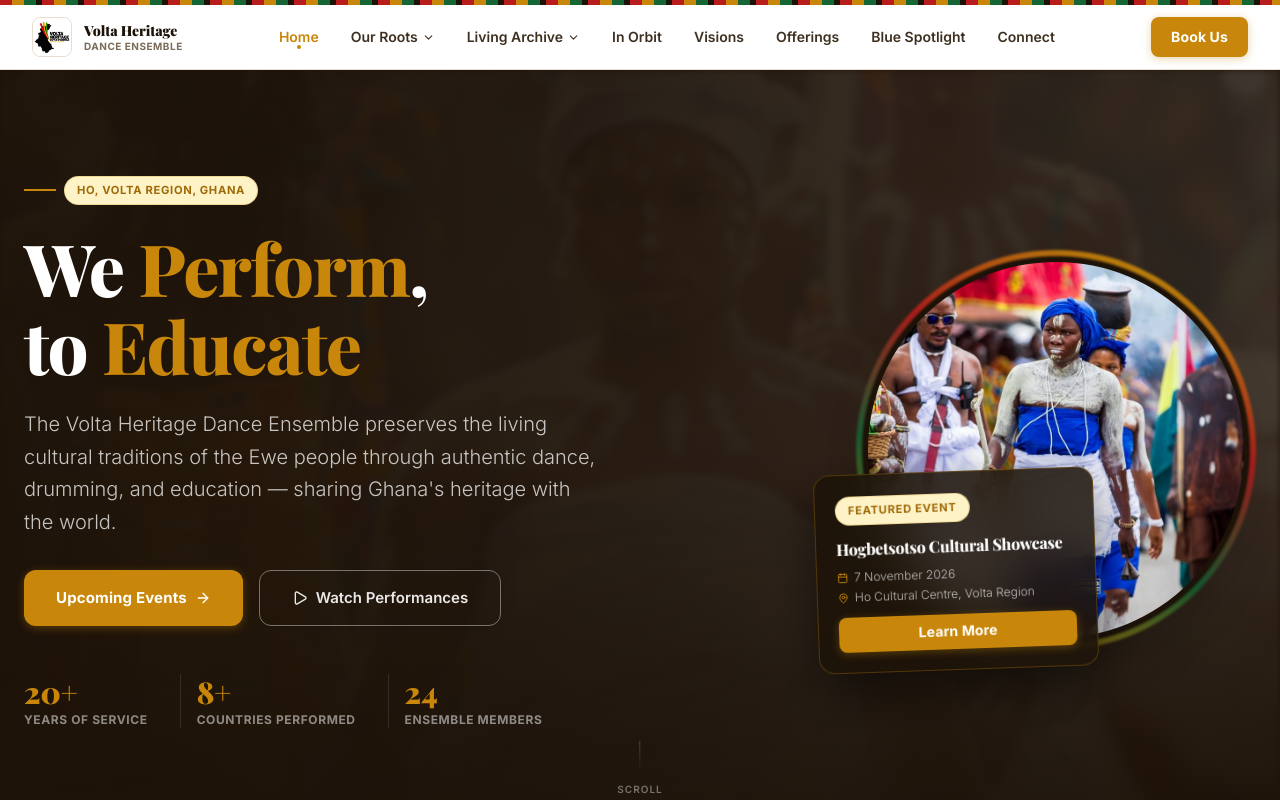
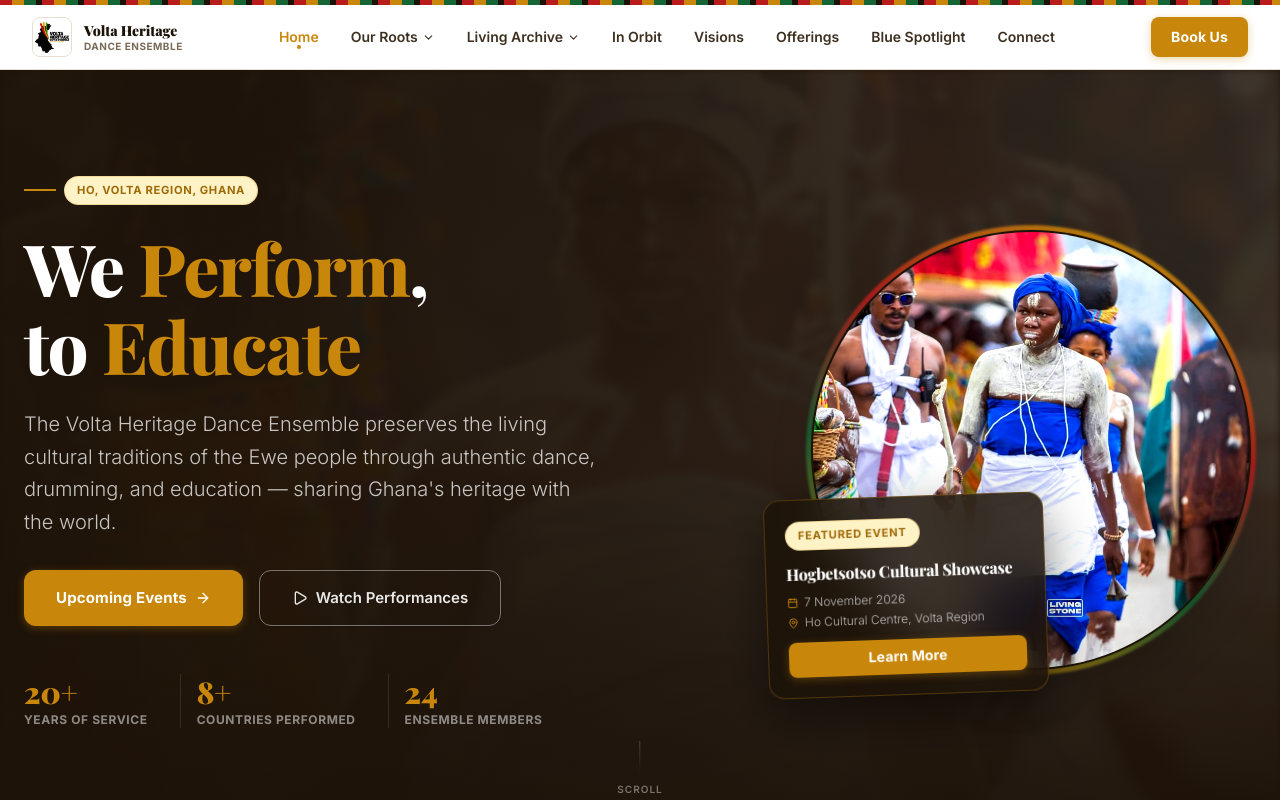
Before and after one commit to KlawZout2423/voltaheritage, a Next.js app: page / in a window 1280 px wide. Shown: the top 800 px of the page. Built offline with nearby package versions, Linux system fonts and the light colour scheme; a web font is replaced by a local one.

Commit message:
Make hero circular image larger and increase visibility with CSS filters

```diff
--- a/src/app/page.tsx
+++ b/src/app/page.tsx
@@ -133,7 +133,7 @@
           {/* Right Column: Circular Image Frame + Rotating Gradient Border + Floating Event Card */}
           <div className="lg:col-span-5 flex items-center justify-center lg:justify-end relative">
             <motion.div
-              className="relative w-[340px] h-[340px] sm:w-[380px] sm:h-[380px] lg:w-[400px] lg:h-[400px] flex items-center justify-center"
+              className="relative w-[340px] h-[340px] sm:w-[400px] sm:h-[400px] lg:w-[450px] lg:h-[450px] flex items-center justify-center"
               variants={heroImageVariants}
               initial="hidden"
               animate="visible"
@@ -144,12 +144,12 @@
               </div>
 
               {/* Inner Circle Image */}
-              <div className="w-[calc(100%-16px)] h-[calc(100%-16px)] rounded-full overflow-hidden border-4 border-[var(--color-heritage-black)] relative z-10 shadow-2xl">
+              <div className="w-[calc(100%-10px)] h-[calc(100%-10px)] rounded-full overflow-hidden border-2 border-[var(--color-heritage-black)] relative z-10 shadow-2xl">
                 <Image
                   src="/images/WhatsApp Image 2026-06-02 at 16.38.10.jpeg"
                   alt="Volta Heritage Dance Ensemble stage performance"
                   fill
-                  className="object-cover object-center group-hover:scale-105 transition-transform duration-700"
+                  className="object-cover object-center brightness-[1.12] contrast-[1.04] saturate-[1.06] group-hover:scale-105 transition-transform duration-700"
                   priority
                 />
               </div>
```
